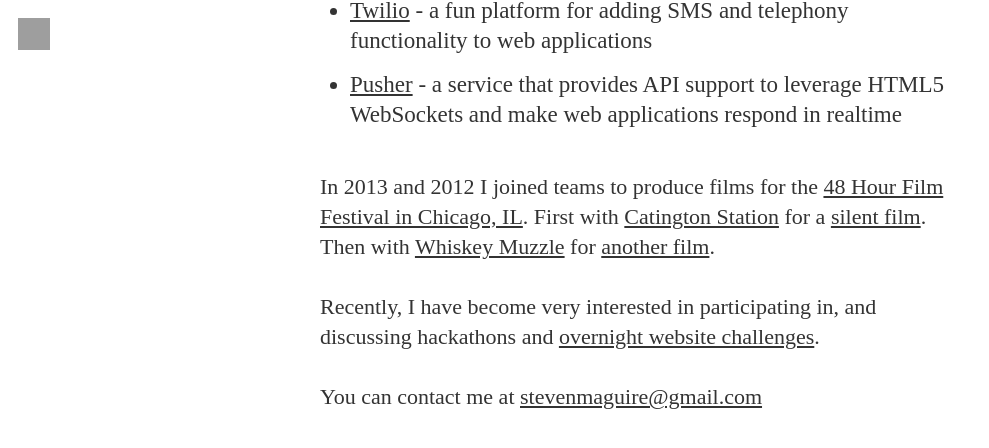
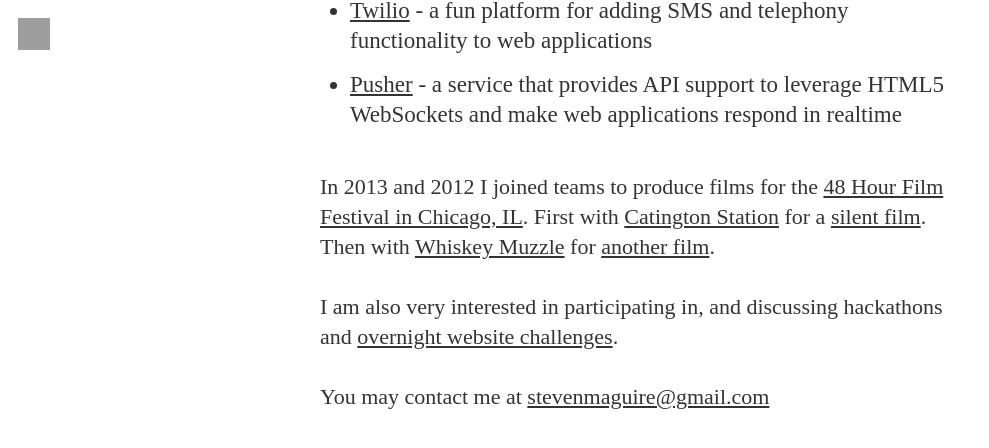
Before and after one commit to stevenmaguire/stevenmaguire.github.io, a Jekyll site: the page built from about.md, in a window 1280 px wide and 900 px high, scrolled down 2558 px, cut to the strip 0-478 px from the top of the window. Shown: the top 448 px of the strip, without its empty margins (0-989 px from the left). Built offline with Jekyll 4.4.1, drawn with Linux system fonts in a browser that asks for light colours; nearby versions of some CDN libraries; some web fonts are replaced; Markdown is read by kramdown in place of the engine named in the settings; grey boxes are pictures that could not be loaded.

Commit message:
Update about.md

```diff
--- a/about.md
+++ b/about.md
@@ -38,6 +38,6 @@
 
 In 2013 and 2012 I joined teams to produce films for the [48 Hour Film Festival in Chicago, IL](http://www.48hourfilm.com/). First with [Catington Station](http://catingtonstation.com/) for a [silent film](http://vimeo.com/48369036). Then with [Whiskey Muzzle](http://whiskeymuzzle.com) for [another film](http://vimeo.com/72493425).
 
-Recently, I have become very interested in participating in, and discussing hackathons and [overnight website challenges](http://www.trainsignal.org/building-a-website-from-scratch-in-24-hours).
+I am also very interested in participating in, and discussing hackathons and [overnight website challenges](http://www.trainsignal.org/building-a-website-from-scratch-in-24-hours).
 
-You can contact me at [&#115;&#116;&#101;&#118;&#101;&#110;&#109;&#097;&#103;&#117;&#105;&#114;&#101;&#064;&#103;&#109;&#097;&#105;&#108;&#046;&#099;&#111;&#109;](&#109;&#097;&#105;&#108;&#116;&#111;:&#115;&#116;&#101;&#118;&#101;&#110;&#109;&#097;&#103;&#117;&#105;&#114;&#101;&#064;&#103;&#109;&#097;&#105;&#108;&#046;&#099;&#111;&#109;)
+You may contact me at [&#115;&#116;&#101;&#118;&#101;&#110;&#109;&#097;&#103;&#117;&#105;&#114;&#101;&#064;&#103;&#109;&#097;&#105;&#108;&#046;&#099;&#111;&#109;](&#109;&#097;&#105;&#108;&#116;&#111;:&#115;&#116;&#101;&#118;&#101;&#110;&#109;&#097;&#103;&#117;&#105;&#114;&#101;&#064;&#103;&#109;&#097;&#105;&#108;&#046;&#099;&#111;&#109;)
```
